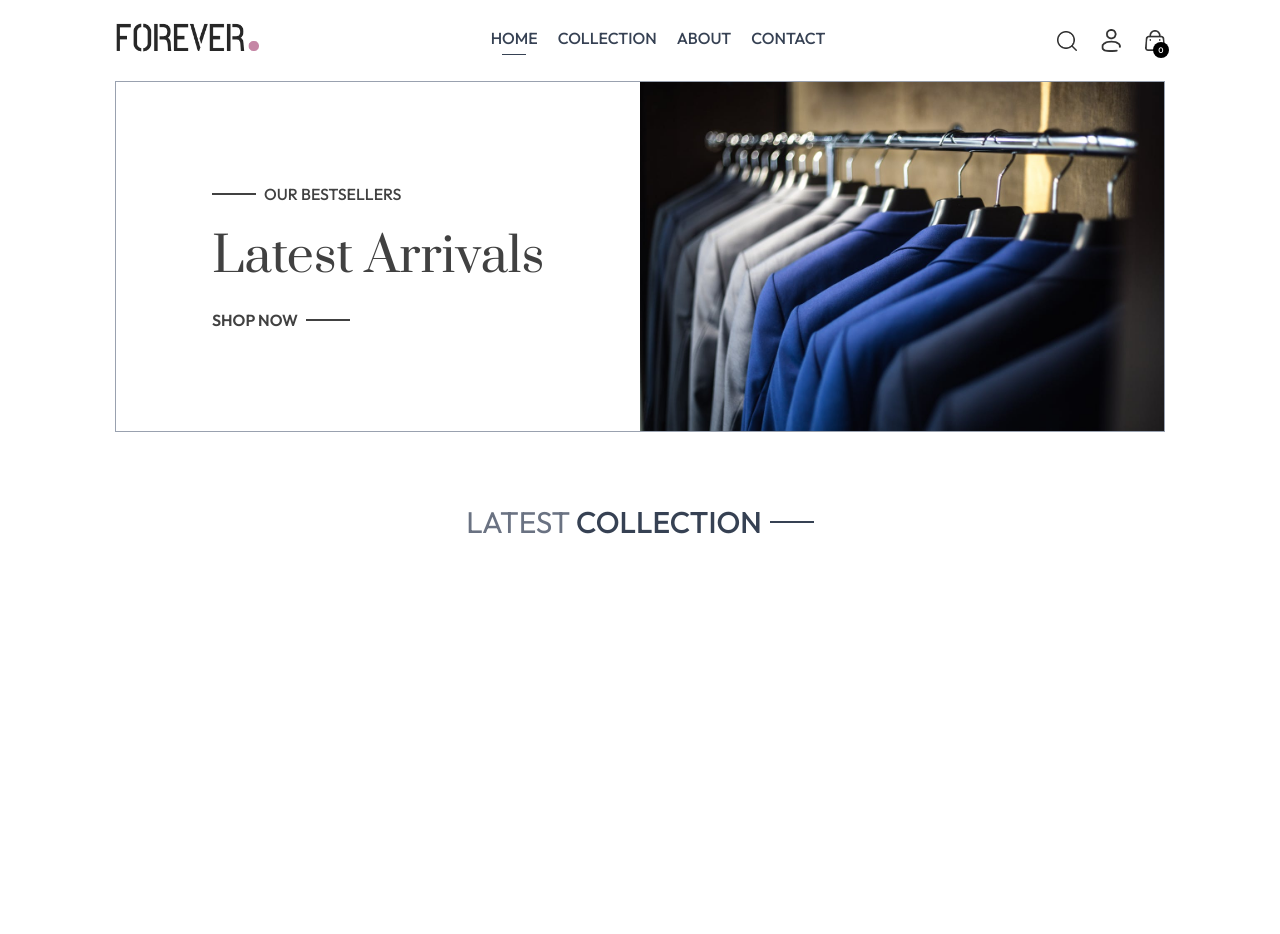
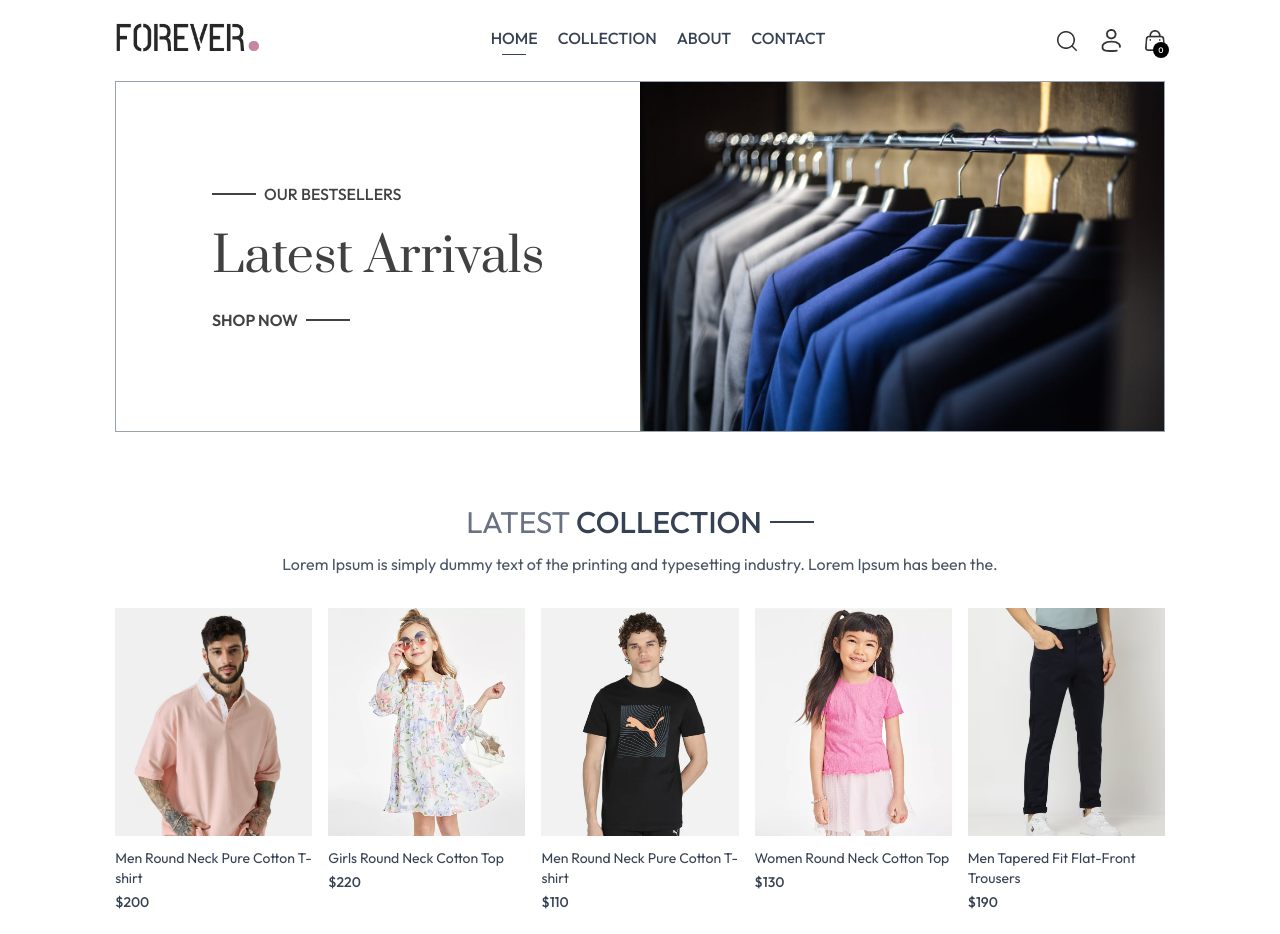
Before and after one commit to Youssef-Mhmoud/e-commerce-frontend, a React (Vite) app: page / in a window 1280 px wide. Shown: the top 934 px of the page. Before the commit the page ends 800 px from the top, so only its background shows below. Built offline with nearby package versions, Linux system fonts and the light colour scheme.

Commit message:
add and style latest component in home page

```diff
--- a/src/components/LatestCollection.jsx
+++ b/src/components/LatestCollection.jsx
@@ -1,14 +1,38 @@
-// import { useContext } from "react";
+import { useContext, useEffect } from "react";
 import { ShopContext } from "../context/ShopContext";
 import Title from "./Title";
+import { useState } from "react";
+import ProductItem from "./ProductItem";
 
 const LatestCollection = () => {
-  // const { products } = useContext(ShopContext);
+  const { products } = useContext(ShopContext);
+  const [latestProducts, setLatestProducts] = useState([]);
+
+  useEffect(() => {
+    setLatestProducts(products.slice(0, 10));
+  }, [products]);
 
   return (
     <div className="my-10">
       <div className="text-center py-8 text-3xl">
         <Title titleText_1="LATEST" titleText_2="COLLECTION" />
+        <p className="w-3/4 m-auto text-xs sm:text-sm md:text-base text-gray-600">
+          Lorem Ipsum is simply dummy text of the printing and typesetting
+          industry. Lorem Ipsum has been the.
+        </p>
+      </div>
+
+      {/* Rendering Products */}
+      <div className="grid grid-cols-2 sm:grid-cols-3 md:grid-cols-4 lg:grid-cols-5 gap-4 gap-y-6">
+        {latestProducts.map((item) => (
+          <ProductItem
+            key={item._id}
+            id={item._id}
+            image={item.image}
+            name={item.name}
+            price={item.price}
+          />
+        ))}
       </div>
     </div>
   );
--- /dev/null
+++ b/src/components/ProductItem.jsx
@@ -0,0 +1,26 @@
+import { useContext } from "react";
+import { ShopContext } from "../context/ShopContext";
+import { Link } from "react-router-dom";
+
+const ProductItem = ({ id, image, name, price }) => {
+  const { currency } = useContext(ShopContext);
+
+  return (
+    <Link className="text-gray-700 cursor-pointer" to={`/product/${id}`}>
+      <div className="overflow-hidden">
+        <img
+          className="transition ease-in-out hover:scale-110"
+          src={image[0]}
+          alt={name}
+        />
+      </div>
+      <p className="pt-3 pb-1 text-sm">{name}</p>
+      <p className="text-sm font-medium">
+        {currency}
+        {price}
+      </p>
+    </Link>
+  );
+};
+
+export default ProductItem;
--- a/src/main.jsx
+++ b/src/main.jsx
@@ -1,4 +1,3 @@
-import { StrictMode } from "react";
 import { createRoot } from "react-dom/client";
 import "./index.css";
 import App from "./App.jsx";
```
